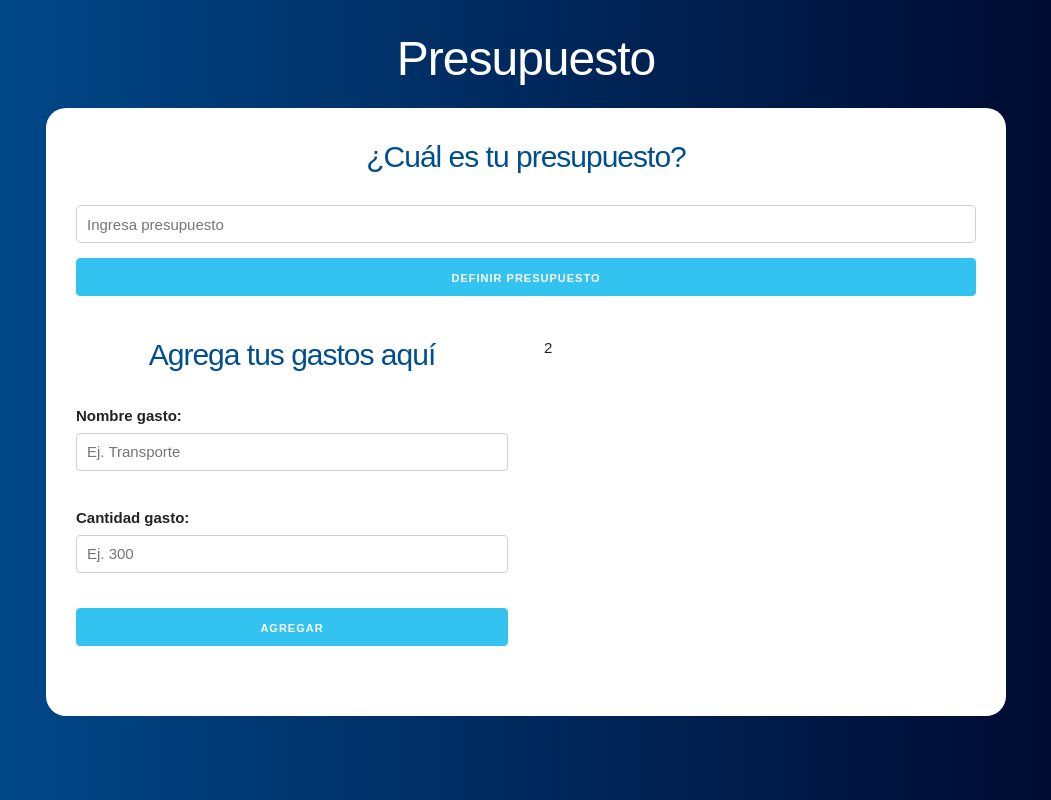
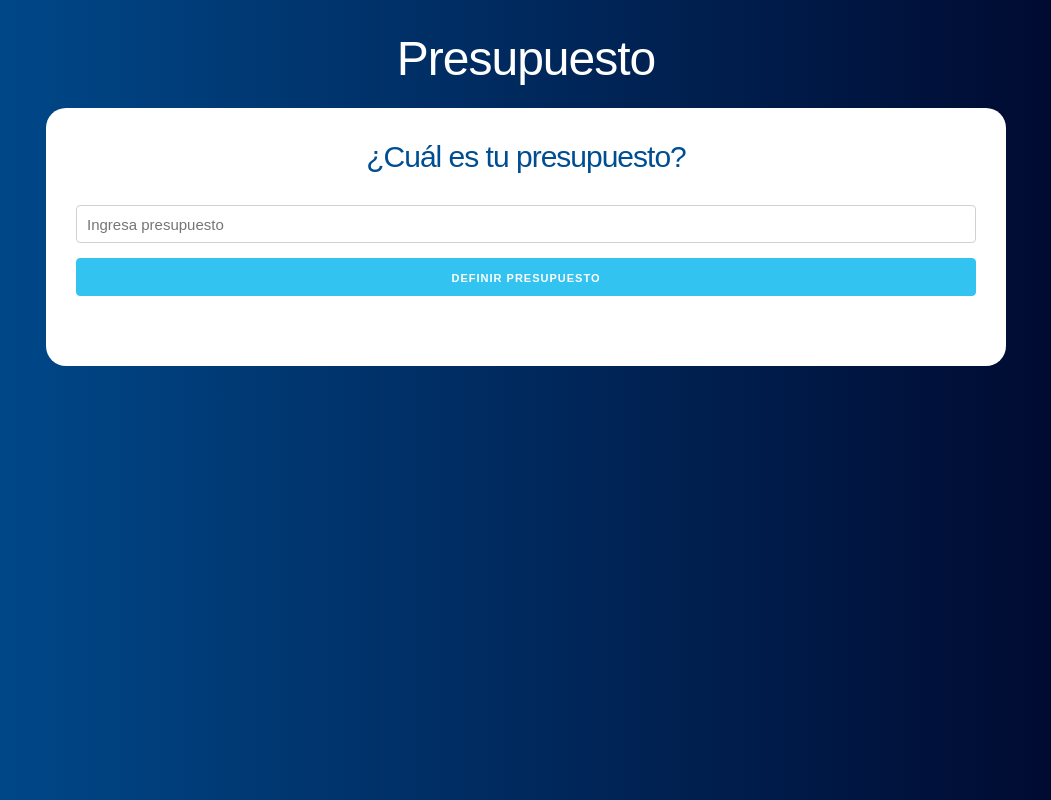
Before and after one commit to ivanurra/budget, a React (Create React App) app: page / in a window 1280 px wide. Shown: the whole page, without its empty margins (114-1165 px from the left). Built offline with nearby package versions, Linux system fonts and the light colour scheme.

Commit message:
mostrarpregunta

```diff
--- a/src/App.js
+++ b/src/App.js
@@ -1,30 +1,32 @@
-import React, { useState } from 'react';
+import React, { useState } from "react";
 import Pregunta from "./components/Pregunta";
 import Formulario from "./components/Formulario";
 
 function App() {
-
   // Definir el State
-  const [ presupuesto, guardarPresupuesto ] = useState(0);
-  const [ restante, guardarRestante ] = useState(0);
+  const [presupuesto, guardarPresupuesto] = useState(0);
+  const [restante, guardarRestante] = useState(0);
+  const [mostrarpregunta, actualizarPregunta] = useState(true);
 
   return (
     <div className="container">
       <header>
         <h1>Presupuesto</h1>
         <div className="contenido-principal contenido">
+          {mostrarpregunta ? (
             <Pregunta
               guardarPresupuesto={guardarPresupuesto}
               guardarRestante={guardarRestante}
+              actualizarPregunta={actualizarPregunta}
             />
+          ) : (
             <div className="row">
               <div className="one-half column">
-              <Formulario/>
+                <Formulario />
               </div>
-            <div className="one-half column">
-              2
+              <div className="one-half column">2</div>
             </div>
-          </div>
+          )}
         </div>
       </header>
     </div>
--- a/src/components/Pregunta.js
+++ b/src/components/Pregunta.js
@@ -1,7 +1,7 @@
 import React, { Fragment, useState } from 'react';
 import Error from './Error';
 
-const Pregunta = ({guardarPresupuesto, guardarRestante}) => {
+const Pregunta = ({guardarPresupuesto, guardarRestante, actualizarPregunta}) => {
 
     // Definir State
     const [ cantidad, guardarCantidad ] = useState(0);
@@ -25,6 +25,7 @@ const Pregunta = ({guardarPresupuesto, guardarRestante}) => {
         guardarError(false);
         guardarPresupuesto(cantidad);
         guardarRestante(cantidad);
+        actualizarPregunta(false);
     };
 
     return (
```
Lines whose indentation alone changed are shown as unchanged.
